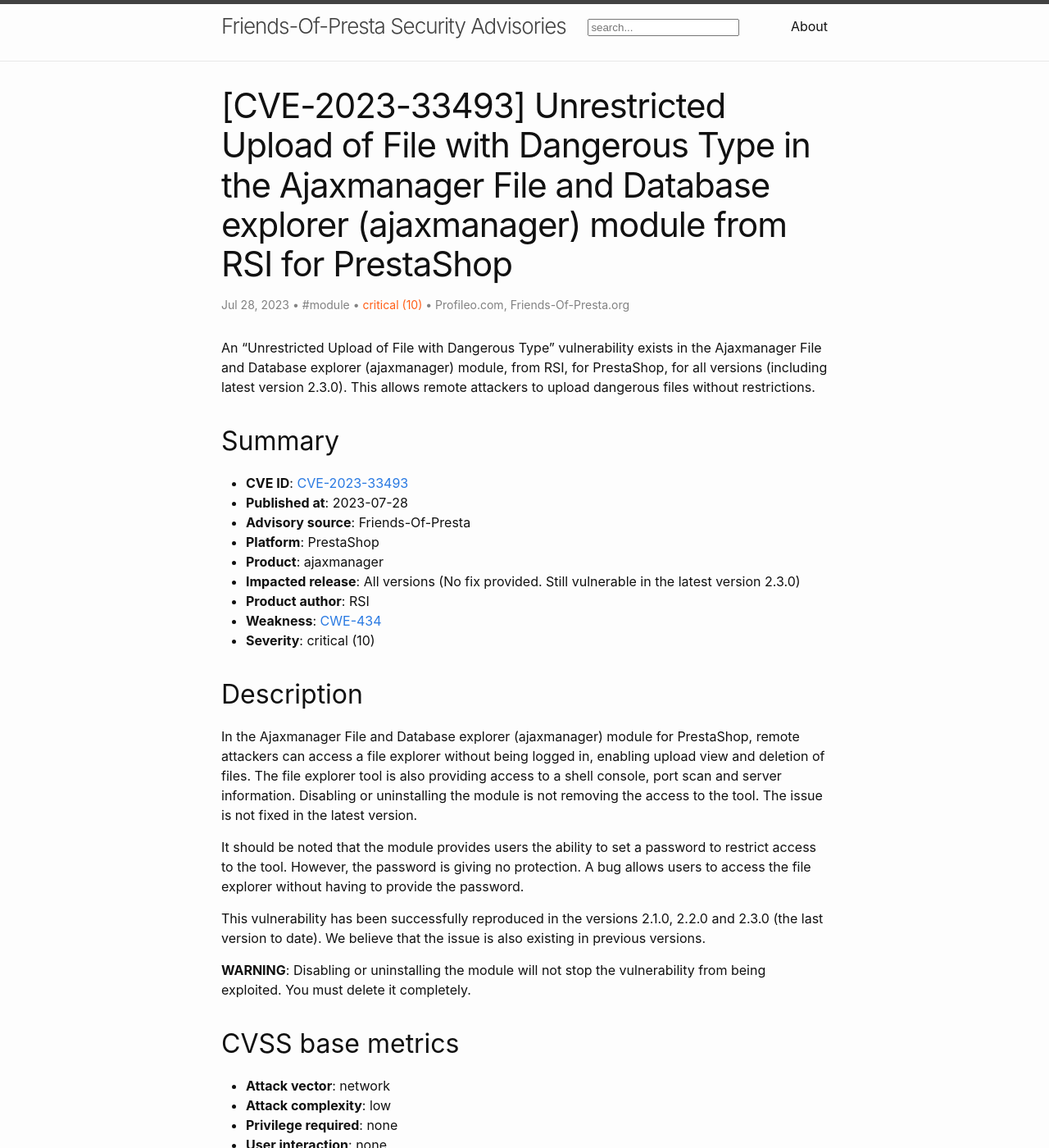
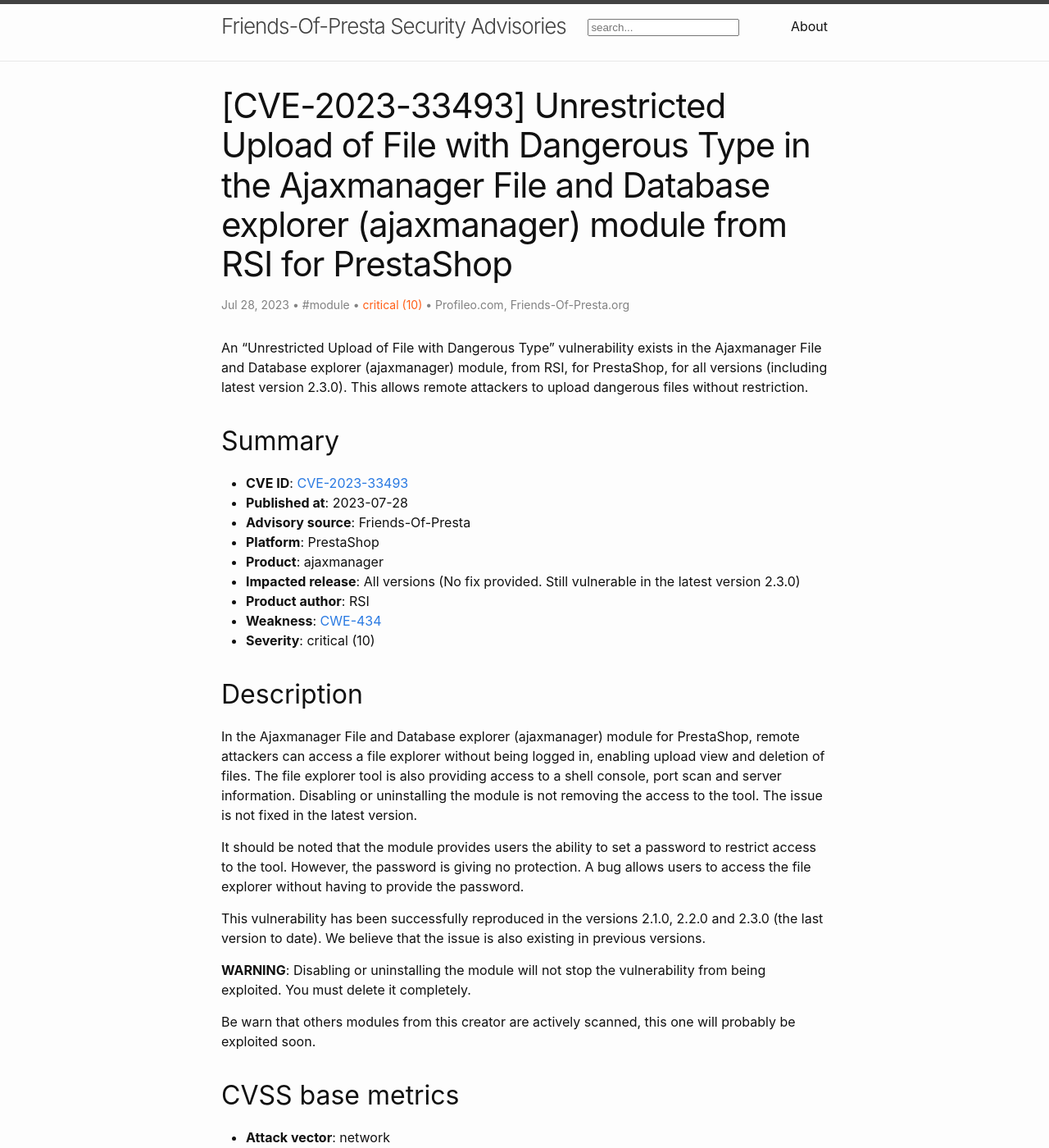
Before and after one commit to friends-of-presta/security-advisories, a Jekyll site: the page built from _posts/2023-07-28-ajaxmanager.md, in a window 1280 px wide and 1400 px high. Shown: the whole window at 82% size. Built offline with Jekyll 4.4.1, drawn with Linux system fonts in a browser that asks for light colours.

Commit message:
Update 2023-07-28-ajaxmanager.md

```diff
--- a/_posts/2023-07-28-ajaxmanager.md
+++ b/_posts/2023-07-28-ajaxmanager.md
@@ -9,7 +9,7 @@ meta: "CVE,PrestaShop,ajaxmanager"
 severity: "critical (10)"
 ---
 
-An "Unrestricted Upload of File with Dangerous Type" vulnerability exists in the Ajaxmanager File and Database explorer (ajaxmanager) module, from RSI, for PrestaShop, for all versions (including latest version 2.3.0). This allows remote attackers to upload dangerous files without restrictions.
+An "Unrestricted Upload of File with Dangerous Type" vulnerability exists in the Ajaxmanager File and Database explorer (ajaxmanager) module, from RSI, for PrestaShop, for all versions (including latest version 2.3.0). This allows remote attackers to upload dangerous files without restriction.
 
 ## Summary
 
@@ -32,6 +32,8 @@ It should be noted that the module provides users the ability to set a password
 This vulnerability has been successfully reproduced in the versions 2.1.0, 2.2.0 and 2.3.0 (the last version to date). We believe that the issue is also existing in previous versions.
 
 **WARNING**: Disabling or uninstalling the module will not stop the vulnerability from being exploited. You must delete it completely.
+
+Be warn that others modules from this creator are actively scanned, this one will probably be exploited soon.
 
 ## CVSS base metrics
 
```
